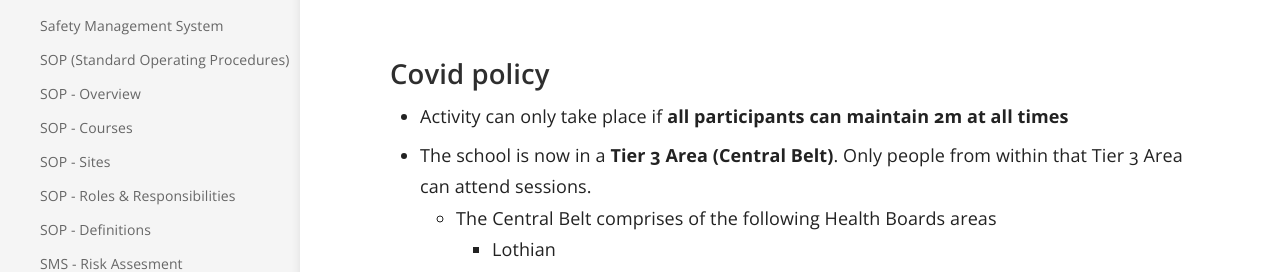
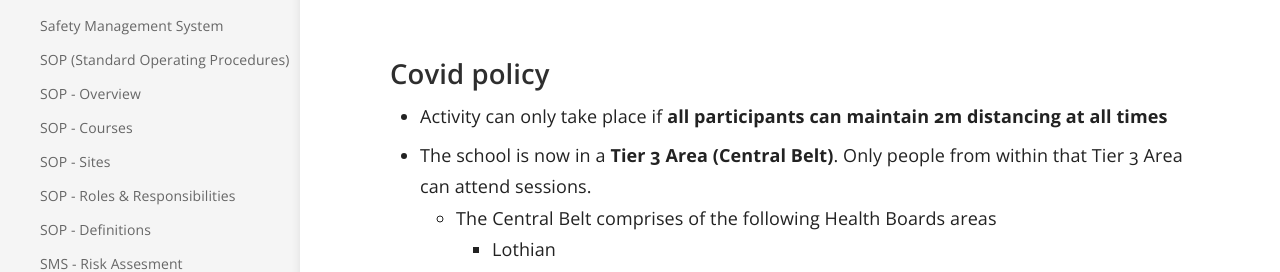
Before and after one commit to numbat70/clyde, a Jekyll site: the page built from _docs/Content/80-WINDSURF_SMS_COVID.md, in a window 1280 px wide. Shown: the part 232-504 px from the top of the page. Built offline with Jekyll 4.4.1, drawn with Linux system fonts in a browser that asks for light colours.

Commit message:
Update 80-WINDSURF_SMS_COVID.md
mk

```diff
--- a/_docs/Content/80-WINDSURF_SMS_COVID.md
+++ b/_docs/Content/80-WINDSURF_SMS_COVID.md
@@ -5,7 +5,7 @@ order: 80
 ---
 
 ## Covid policy
-- Activity can only take place if **all participants can maintain 2m at all times**
+- Activity can only take place if **all participants can maintain 2m distancing at all times**
 - The school is now in a **Tier 3 Area (Central Belt)**. Only people from within that Tier 3 Area can attend sessions.
 	- The Central Belt comprises of the following Health Boards areas
 		- Lothian
```
